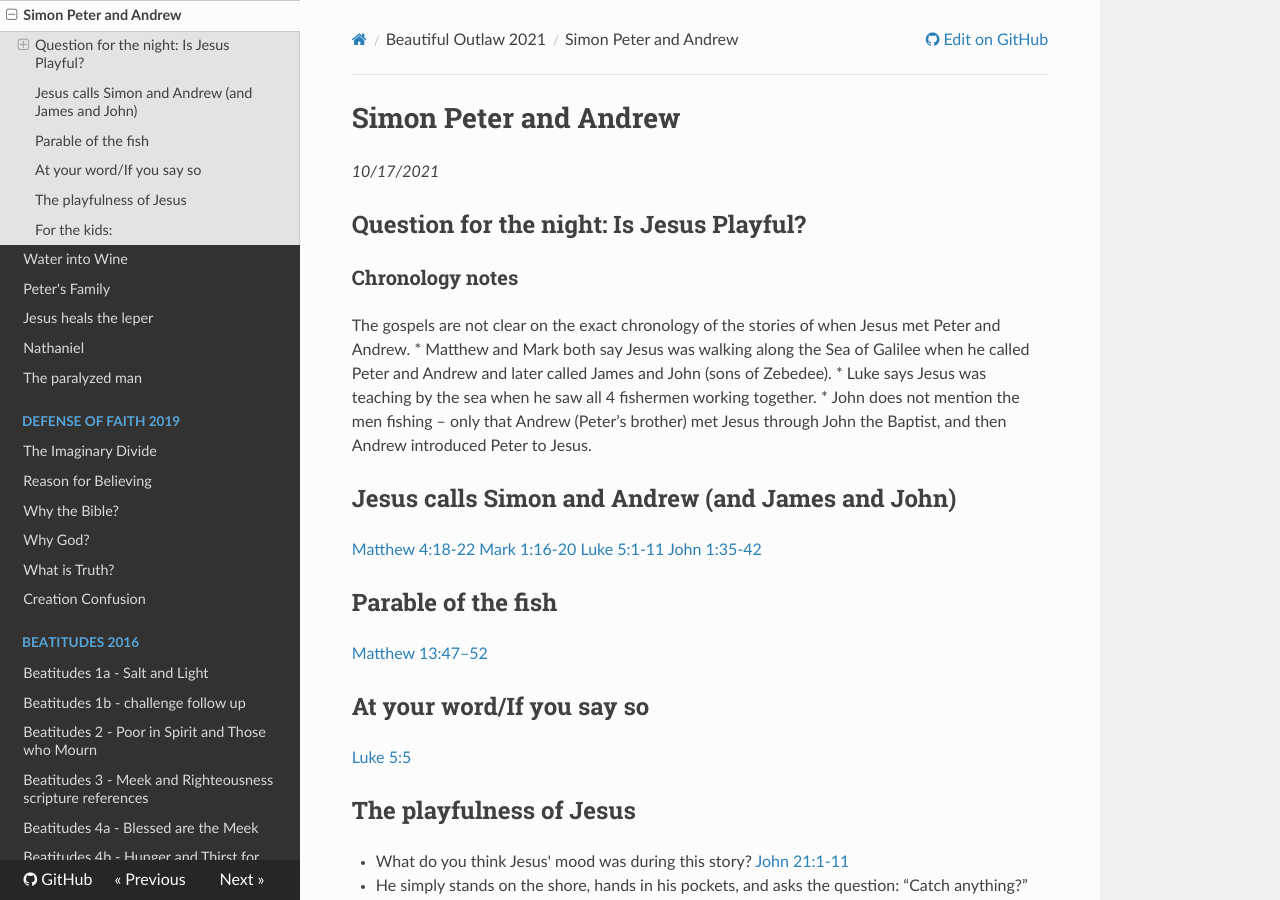
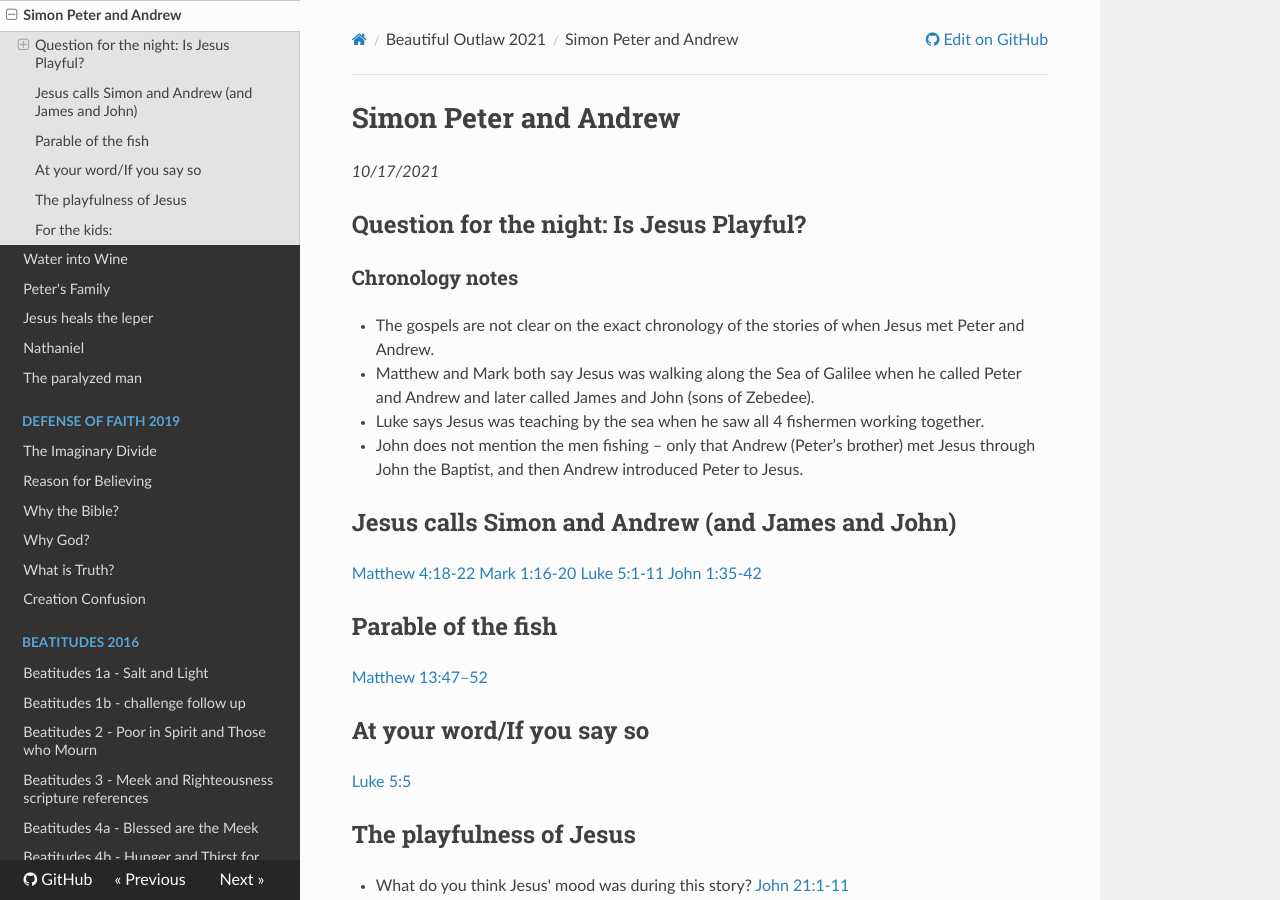
Before and after one commit to smallgroupnotes/smallgroupnotes.github.io, an MkDocs documentation site: the page built from docs/outlaw2021/simon-peter-and-andrew.md, in a window 1280 px wide and 900 px high. Built offline with MkDocs 1.6.1, drawn with Linux system fonts in a browser that asks for light colours; nearby versions of some CDN libraries.

Commit message:
Fix references format

```diff
--- a/docs/outlaw2021/simon-peter-and-andrew.md
+++ b/docs/outlaw2021/simon-peter-and-andrew.md
@@ -4,7 +4,7 @@
 ## Question for the night: Is Jesus Playful?
 
 ### Chronology notes
-The gospels are not clear on the exact chronology of the stories of when Jesus met Peter and Andrew.
+* The gospels are not clear on the exact chronology of the stories of when Jesus met Peter and Andrew.
 * Matthew and Mark both say Jesus was walking along the Sea of Galilee when he called Peter and Andrew and later called James and John (sons of Zebedee).
 * Luke says Jesus was teaching by the sea when he saw all 4 fishermen working together.
 * John does not mention the men fishing – only that Andrew (Peter’s brother) met Jesus through John the Baptist, and then Andrew introduced Peter to Jesus.
```
